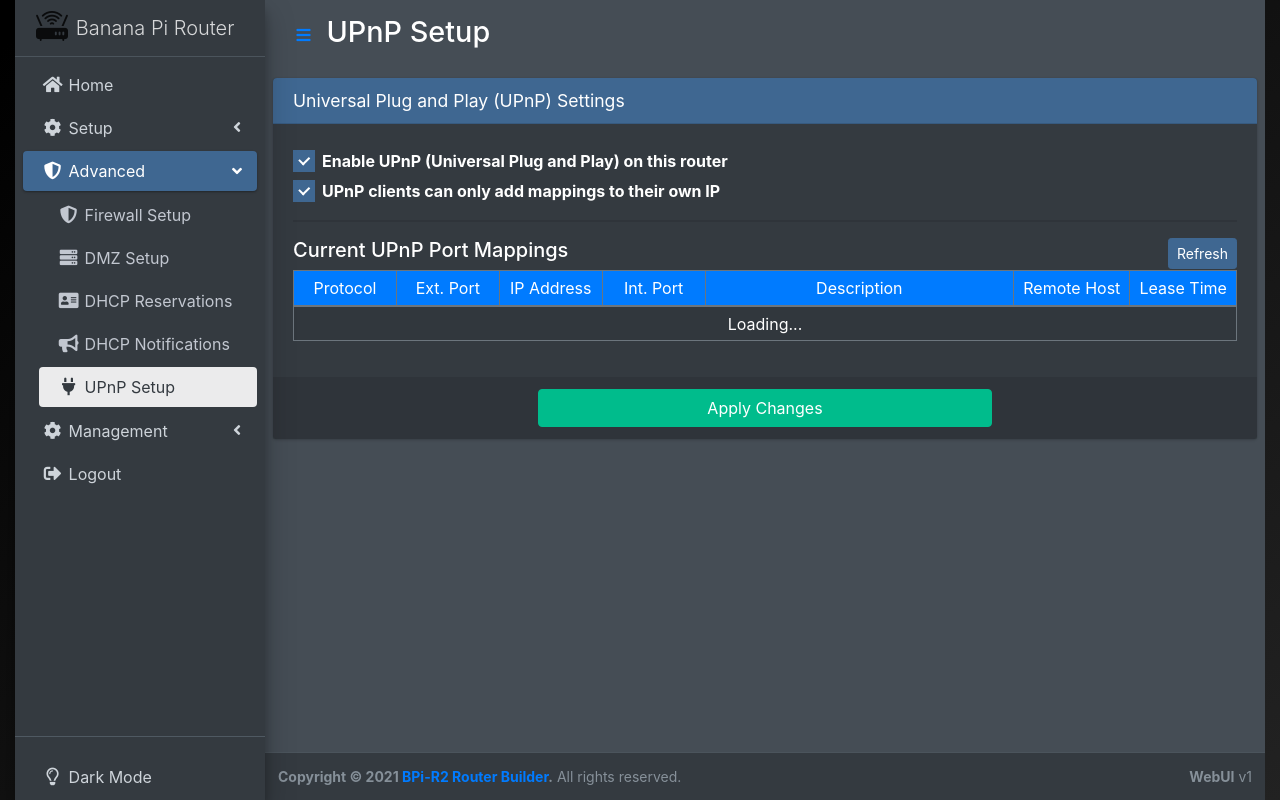
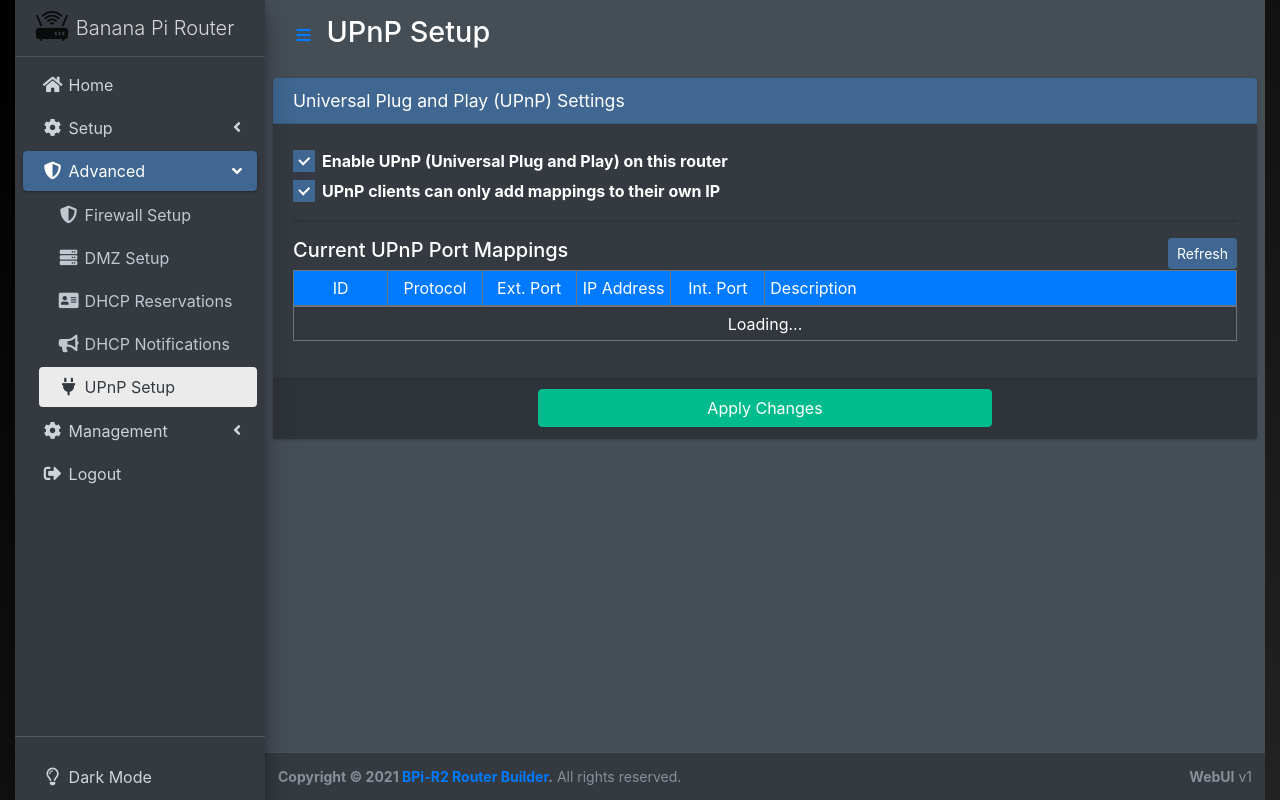
Before and after one commit to xptsp/bpi-r2-router-builder, a PHP site: page /index.php?action=advanced-upnp in a window 1280 px wide. Run offline with PHP 8.4, Linux system fonts and the light colour scheme; the visitor is signed in with stand-in values (Sample User, id 1); some libraries are stand-ins or nearby versions; some web fonts are replaced.

Commit message:
Updated WebUI Advanced / UPnP Settings

```diff
--- a/router/includes/advanced-upnp.php
+++ b/router/includes/advanced-upnp.php
@@ -14,24 +14,24 @@ if (isset($_POST['action']))
 	#################################################################################################
 	if ($_POST['action'] == 'list')
 	{
-		$str = '';
+		$str = array();
 		foreach (explode("\n", trim(@shell_exec('/opt/bpi-r2-router-builder/helpers/router-helper.sh upnp list'))) as $line)
 		{
 			if (preg_match("/(\d+)\s+(TCP|UDP)\s+(\d+)\-\>(\d+\.\d+\.\d+\.\d+):(\d+)\s+\'([^\']*)\'\s+\'([^\']*)\' (\d+)/", $line, $regex))
 			{
-				$str .=
+				$str[(int) $regex[3]] =
 					'<tr>' .
+						'<td><center>' . strval(((int) $regex[1]) + 1) . '</center></td>' .	// ID
 						'<td><center>' . $regex[2] . '</center></td>' .	// UDP or TCP
 						'<td><span class="float-right">' . $regex[3] . '</span></td>' .	// External Port
 						'<td><span class="float-right">' . $regex[4] . '</span></td>' .	// IP Address
 						'<td><span class="float-right">' . $regex[5] . '</span></td>' .	// External Port
 						'<td>' . $regex[6] . '</td>' .	// Description
-						'<td>' . $regex[7] . '</td>' .	// Remote Host (?)
-						'<td>' . $regex[8] . '</td>' .	// Lease Time
 					'</tr>';
 			}
 		}
-		die( !empty($str) ? $str : '<tr><td colspan="7"><center>No UPnP Port Mappings</center></td></tr>' );
+		ksort($str);
+		die( !empty($str) ? implode("", $str) : '<tr><td colspan="7"><center>No UPnP Port Mappings</center></td></tr>' );
 	}
 	#################################################################################################
 	# ACTION: SUBMIT ==> Update the UPnP configuration, per user settings:
@@ -71,13 +71,12 @@ echo '
 		<div class="table-responsive p-0">
 			<table class="table table-hover text-nowrap table-sm table-striped table-bordered">
 				<thead class="bg-primary">
+					<td width="10%"><center>ID</center></td>
 					<td width="10%"><center>Protocol</center></td>
 					<td width="10%"><center>Ext. Port</center></td>
 					<td width="10%"><center>IP Address</center></td>
 					<td width="10%"><center>Int. Port</center></td>
-					<td width="30%"><center>Description</center></td>
-					<td width="10%"><center>Remote Host</center></td>
-					<td width="10%"><center>Lease Time</center></td>
+					<td width="50%">Description</td>
 				</thead>
 				<tbody id="upnp-table">
 					<tr><td colspan="7"><center>Loading...</center></td></tr>
--- a/router/js/site-advanced.js
+++ b/router/js/site-advanced.js
@@ -410,7 +410,10 @@ function UPnP_Submit()
 		if (data == "RELOAD")
 			document.location.reload(true);
 		else if (data == "OK")
+		{
 			$("#apply-modal").modal("hide");
+			$("#upnp_refresh").click();
+		}
 		else
 		{
 			$("#apply_msg").html(data);
```
Also changed, not shown: 2 other files.
